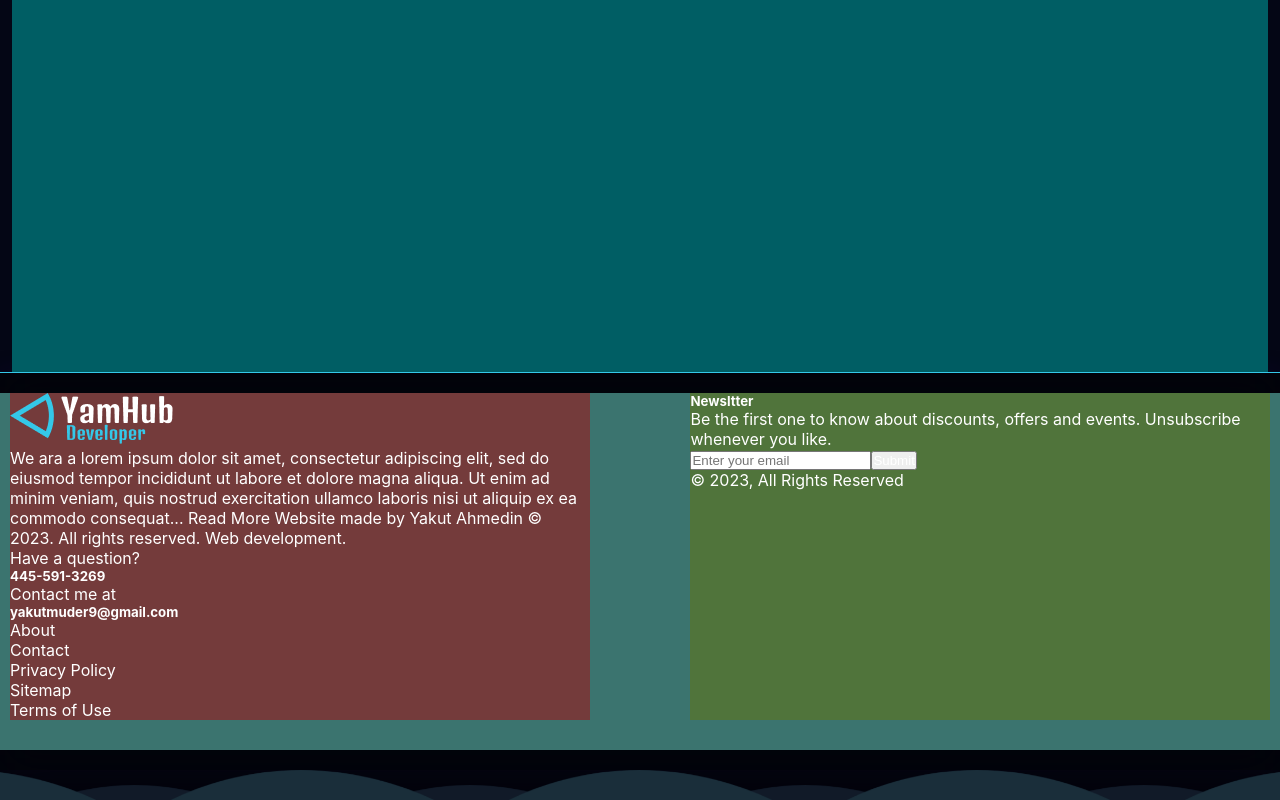
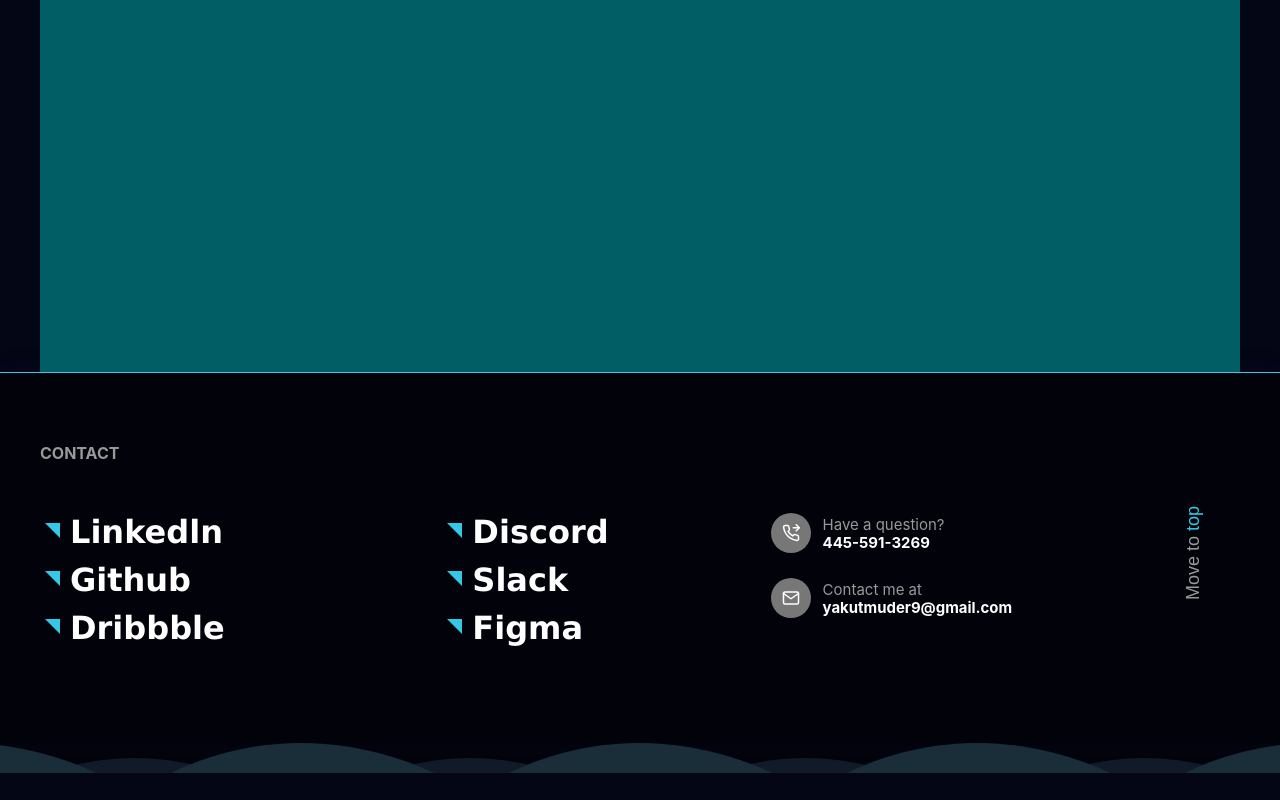
Before and after one commit to Yakutmuder9/MyPortfolio, a React (Create React App) app: page / in a window 1280 px wide. Shown: the part 1303-2103 px from the top of the page. After the commit the page ends 2076 px from the top, so only its background shows below. Built offline with nearby package versions, Linux system fonts and the light colour scheme.

Commit message:
footer-added

```diff
--- a/package.json
+++ b/package.json
@@ -10,6 +10,7 @@
     "framer-motion": "^10.16.2",
     "react": "^18.2.0",
     "react-dom": "^18.2.0",
+    "react-icons": "^4.11.0",
     "react-intersection-observer": "^9.5.2",
     "react-scripts": "5.0.1",
     "sass": "^1.66.1",
--- a/src/components/Footer.js
+++ b/src/components/Footer.js
@@ -1,4 +1,5 @@
 import { footWave, logo } from "../assets/index";
+import { FiPhoneForwarded, FiMail } from "react-icons/fi";
 
 const Footer = () => {
   return (
@@ -6,73 +7,65 @@
       <footer className="footer">
         <div className="container">
           <div className="foot-left">
-            <div className="foot-logo">
-              <img src={logo} alt="yamhub logo" />
-            </div>
-            <div className="copy-rights">
-              <p>
-                We ara a lorem ipsum dolor sit amet, consectetur adipiscing
-                elit, sed do eiusmod tempor incididunt ut labore et dolore magna
-                aliqua. Ut enim ad minim veniam, quis nostrud exercitation
-                ullamco laboris nisi ut aliquip ex ea commodo consequat... Read
-                More Website made by Yakut Ahmedin © 2023. All rights reserved.
-                Web development.
-              </p>
-            </div>
-            <div className="">
-              <div className="foot-pho">
-                <div className="pho-ico"></div>
-                <div className="pho-txt">
-                  <p>Have a question?</p>
-                  <h5>445-591-3269</h5>
-                </div>
-              </div>
-              <div className="foot-em">
-                <div className="mail-ico"></div>
-                <div className="mail-txt">
-                  <p>Contact me at</p>
-                  <h5>yakutmuder9@gmail.com</h5>
-                </div>
-              </div>
-            </div>
-            <div className="foot-nav-links">
-              <ul>
+            <div className="footer-socials-link">
+              <h4>CONTACT</h4>
+              <div className="footer-socials-link-txt">
+                <ul className="git-link-Drib">
                   <li>
-                  <a href="">About</a>
+                    <a href="https://www.linkedin.com/in/yakut-ahmedin" target="_blank">Linkedln</a>
                   </li>
                   <li>
-                  <a href="">Contact</a>
+                    <a href="https://github.com/Yakutmuder9"  target="_blank">Github</a>
                   </li>
                   <li>
-                  <a href="">Privacy Policy</a>
+                    <a href="https://dribbble.com/yakut9/about?utm_source=Clipboard_%22clipboard_about%22&utm_campaign=%22yakut9%22&utm_content=%22About%20yakut9%22&utm_medium=Social_Share"  target="_blank">
+                      Dribbble
+                    </a>
+                  </li>
+                </ul>
+                <ul className="sla-dis-team">
+                  <li>
+                    <a href="https://discord.gg/jEjGzsD6"  target="_blank">Discord</a>
                   </li>
                   <li>
-                  <a href="">Sitemap</a>
+                    <a href="https://join.slack.com/t/yamhub/shared_invite/zt-250tej6na-aBwbHkPf_jj2ky3PBCXRag"  target="_blank">Slack</a>
                   </li>
                   <li>
-                  <a href="">Terms of Use</a>
+                    <a href="https://www.figma.com/file/q8lPXTdsRIFzjkd1ZHur9b/My-Projects?type=design&node-id=0%3A1&mode=design&t=r6ZcqtThJDg4TRuH-1"  target="_blank">Figma</a>
                   </li>
                 </ul>
               </div>
             </div>
+          </div>
 
           <div className="foot-right">
-            <h5>Newsltter</h5>
-            <p>
-              Be the first one to know about discounts, offers and events.
-              Unsubscribe whenever you like.
-            </p>
-            <div className="email-inp-filed">
-              <input type="text" placeholder="Enter your email" />
-              <button>Submit</button>
+            <a href="tel:4455913269">
+              <div className="foot-pho">
+                <div className="pho-ico">
+                  <FiPhoneForwarded />
                 </div>
-            <div className="footer-socials-links">
-              <div className="github-link"></div>
-              <div className="discord-link"></div>
-              <div className="fb-link"></div>
-              <div className="slack-link"></div>
+                <div className="pho-txt">
+                  <small>Have a question?</small>
+                  <h5>445-591-3269</h5>
                 </div>
-            <p>© 2023, All Rights Reserved</p>
+              </div>
+            </a>
+            <a href="mailto:yakutmuder9@gmail.com">
+              <div className="foot-em">
+                <div className="mail-ico">
+                  <FiMail />
+                </div>
+                <div className="mail-txt">
+                  <small>Contact me at</small>
+                  <h5>yakutmuder9@gmail.com</h5>
+                </div>
+              </div>
+            </a>
+          </div>
+          <div className="move-top">
+            <button>
+              Move to <span> top</span>
+            </button>
           </div>
         </div>
       </footer>
--- a/src/styles/_typology.scss
+++ b/src/styles/_typology.scss
@@ -1,11 +1,13 @@
 .container {
     width: 100%;
     height: 100%;
-    max-width: 1400px;
+    max-width: 1500px;
     z-index: 2;
-    padding: 0 12px;
+    padding: 0 40px;
+    @media (max-width: 768px) {
+        padding: 0 12px;
+    }
 }
-
 .place-items-center {
     display: flex;
     justify-content: center;
--- a/src/styles/_variables.scss
+++ b/src/styles/_variables.scss
@@ -1,9 +1,12 @@
 // color plettes
 $teal: #34c8e8;
+$grey: #999999;
+
+
+
 
 $white: #ffffff;
 $baclk: #000000;
-$grey: #7c7c7c;
 
 $navy: #121504;
 
--- a/src/styles/components/_footer.scss
+++ b/src/styles/components/_footer.scss
@@ -11,11 +11,9 @@
     .container {
         display: flex;
         justify-content: space-between;
-        padding-bottom: 30px;
-        gap: 8%;
-        padding-left: 10px;
-        padding-right: 10px;
-        background: #3b746f;
+        padding-top: 50px;
+        gap: 5%;
+        position: relative;
 
         @media (max-width: 768px) {
             display: block;
@@ -23,15 +21,112 @@
 
         .foot-left {
             width: 100%;
-            background: #743b3b;
-        }
-        .foot-right {
-            width: 100%;
-            background: #50743b;
+            margin-bottom: 40px;
+            .footer-socials-link {
+                h4 {
+                    color: $grey;
+                    margin-bottom: 50px;
+                }
+                .footer-socials-link-txt {
+                    display: flex;
+                    gap: 20%;
+                    font-size: xx-large;
+                    font-weight: 600;
+
+                    li {
+                        margin-bottom: 10px;
+                        padding-left: 30px;
+                        font-family: "Lucida Sans", "Lucida Sans Regular", "Lucida Grande", "Lucida Sans Unicode",
+                            Geneva, Verdana, sans-serif;
+                    }
+                    li:before {
+                        content: "";
+                        margin-left: -25px;
+                        margin-top: 5px;
+                        position: absolute;
+                        border-top: 15px solid $teal;
+                        border-left: 15px solid transparent;
+                        transform: translateY(5px);
+                    }
+                }
+                .sla-dis-team {
+                    width: 100%;
+                }
+                .git-link-Drib{
+                    width: 100%;
+                }
+            }
         }
 
+        .foot-right {
+            width: 70%;
+            margin-bottom: 80px;
+            padding-top: 70px;
+
+            .foot-pho,
+            .foot-em {
+                display: flex;
+                gap: 12px;
+                margin-bottom: 25px;
+                font-size: large;
+
+                .pho-ico,
+                .mail-ico {
+                    @extend .place-items-center;
+                    background: #777777;
+                    border-radius: 50px;
+                    width: 40px;
+                    height: 40px;
+                }
+                small {
+                    color: $grey;
+                }
+            }
+        }
+
+        .footer-socials-icons {
+            position: absolute;
+            margin-left: -15px;
+        }
+        .move-top {
+            z-index: 199;
+            height: 20px;
+            position: absolute;
+            right: 40px;
+            top: 150px;
+            white-space: nowrap;
+            rotate: -90deg;
+            button {
+                background: none;
+                border: none;
+                font-size: large;
+                color: $grey;
+                cursor: pointer;
+                span {
+                    color: $teal;
+                }
+            }
+        }
+
+        @media (max-width: 768px) {
+            .footer-socials-icons {
+                display: none;
+            }
+            .foot-right {
+                width: 100%;
+            }
+            .move-top {
+                display: none;
+            }
+            .footer-socials-link-txt {
+                font-size: x-large !important;
+                font-weight: 400 !important;
+            }
+            .foot-right {
+                padding-top: 20px;
+            }
+        }
     }
-
 }
 
 // footer bottom wave style
```
Also changed, not shown: 1 other file (tests, documents, lock files or other folders). Lines whose indentation alone changed are shown as unchanged.
